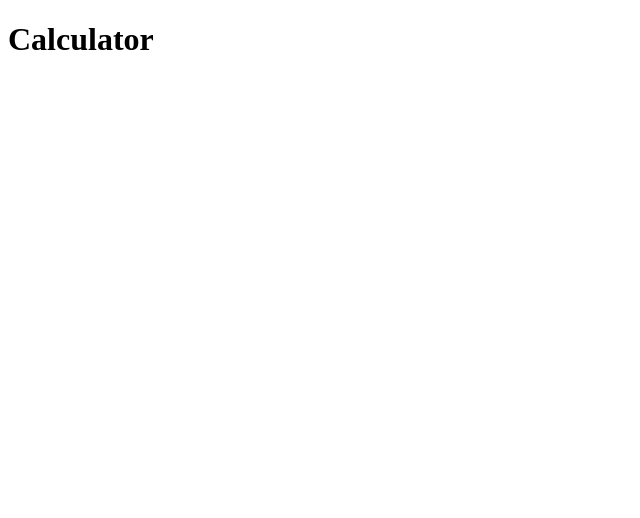
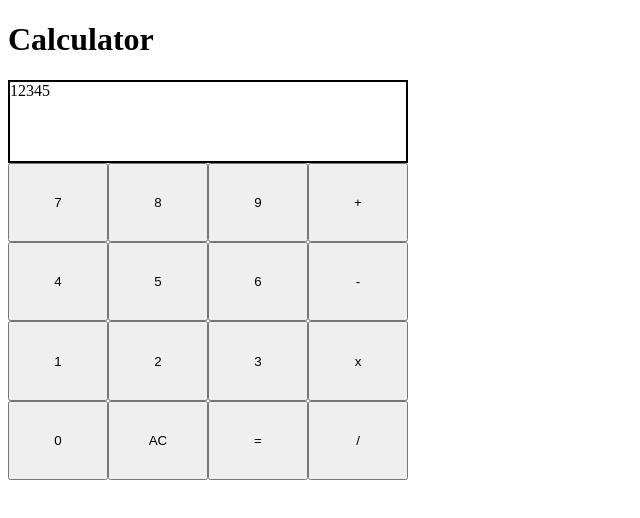
Before and after one commit to Locklear904/odin-calculator, a plain HTML site: page index.html in a window 1280 px wide. Shown: the whole page, without its empty margins (0-640 px from the left). Drawn offline with Linux system fonts and the light colour scheme.

Commit message:
Create HTML interface
Create calculator buttons and display. Start drafting function for
display functionality when buttons are pressed.

```diff
--- a/index.html
+++ b/index.html
@@ -8,5 +8,32 @@
     </head>
     <body>
         <h1>Calculator</h1>
+        <div id="calc">
+            <div id="calcDisplay">12345</div>
+            <div class="calcRow">
+                <button class="calcBtn">7</button>
+                <button class="calcBtn">8</button>
+                <button class="calcBtn">9</button>
+                <button class="calcBtn">+</button>
+            </div>
+            <div class="calcRow">
+                <button class="calcBtn">4</button>
+                <button class="calcBtn">5</button>
+                <button class="calcBtn">6</button>
+                <button class="calcBtn">-</button>
+            </div>
+            <div class="calcRow">
+                <button class="calcBtn">1</button>
+                <button class="calcBtn">2</button>
+                <button class="calcBtn">3</button>
+                <button class="calcBtn">x</button>
+            </div>
+            <div class="calcRow">
+                <button class="calcBtn">0</button>
+                <button class="calcBtn">AC</button>
+                <button class="calcBtn">=</button>
+                <button class="calcBtn">/</button>
+            </div>
+        </div>
     </body>
 </html>
--- a/javascript.js
+++ b/javascript.js
@@ -31,3 +31,9 @@ function operate(a, b, c){
         alert("Please try again!");
     }
 }
+
+const display = document.querySelector('#calcDisplay');
+
+function displayText(){
+
+}
--- a/style.css
+++ b/style.css
@@ -0,0 +1,24 @@
+#calc {
+    width: 400px;
+    height: 400px;
+    display: flex;
+    flex-direction: column;
+    justify-content: stretch;
+}
+
+.calcRow {
+    display: flex;
+    flex: 1;
+    flex-direction: row;
+}
+
+.calcBtn {
+    flex: 1;
+    text-align: center;
+}
+
+#calcDisplay {
+    display: flex;
+    flex: 1;
+    border: 2px solid black;
+}
```
